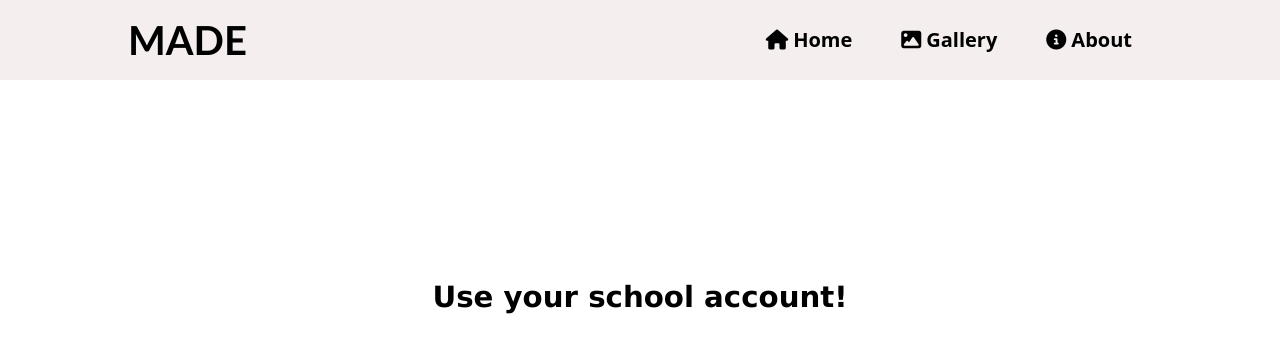
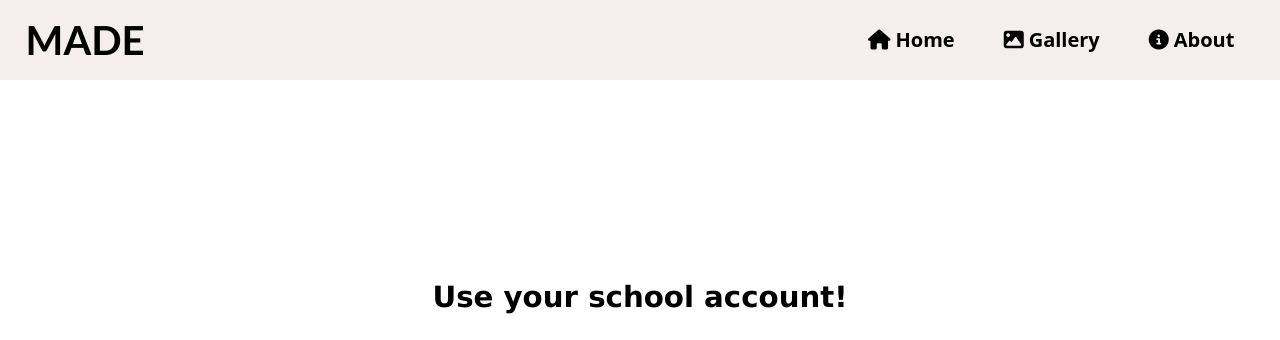
Before and after one commit to ModernCodeMaster2022/EngClub, a plain HTML site: page index.html in a window 1280 px wide. Shown: the top 340 px of the page. Drawn offline with Linux system fonts and the light colour scheme; a script that the page names is missing.

Commit message:
Update nav.css

```diff
--- a/nav.css
+++ b/nav.css
@@ -31,7 +31,7 @@ header{
     display: flex;
     justify-content: space-between;
     align-items: center;
-    padding: 30px 10%;
+    padding: 30px 2%;
     height: 20px;
     background: rgb(244, 238, 238);
 }
```
